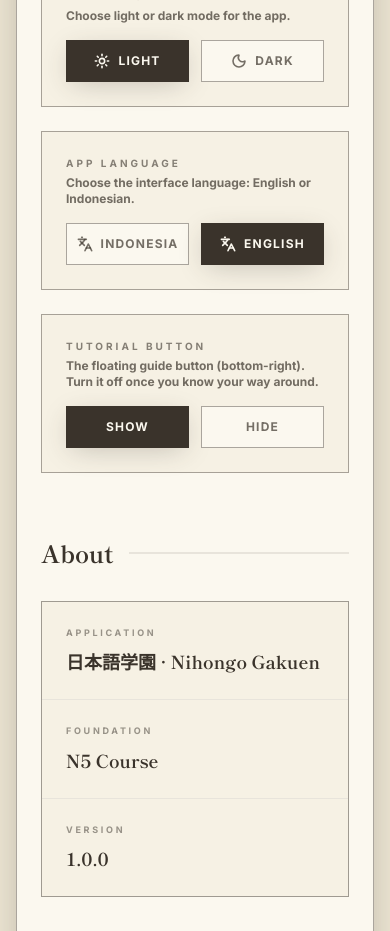
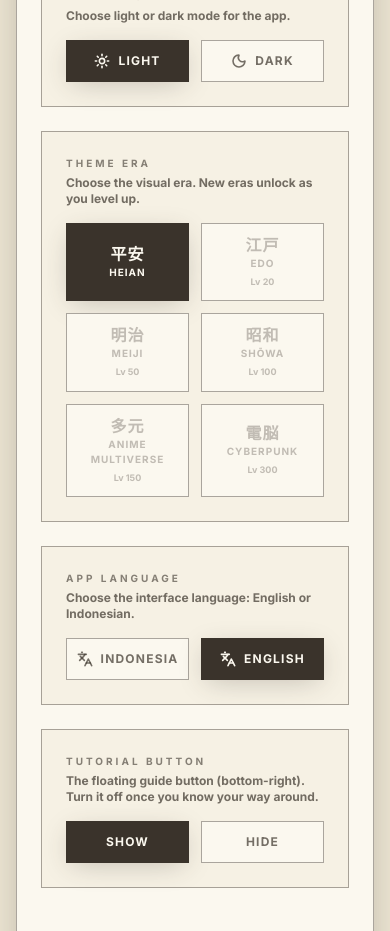
Before and after one commit to MaddLiebert/Japanese-quiz, a React (Vite) app: page /settings in a window 390 px wide. Shown: the part 6200-7131 px from the top of the page. Built offline with nearby package versions, Linux system fonts and the light colour scheme; a web font is replaced by a local one.

Commit message:
feat(theme): pemilih Era di Pengaturan (terkunci per level)

```diff
--- a/src/pages/Settings.jsx
+++ b/src/pages/Settings.jsx
@@ -4,6 +4,8 @@ import { useNavigate } from "react-router-dom";
 import { useUserStats } from "../features/progress/ProgressContext";
 import { useLanguage } from "../context/LanguageContext";
 import { useTheme } from "../context/ThemeContext";
+import { useEra } from "../features/theme/EraContext";
+import { ERAS } from "../features/theme/eras";
 import { tutorialButtonVisible } from "../features/tutorial/tutorials";
 import { DevPanel } from "../features/dev/DevPanel"; // DEV-ONLY — hapus baris ini untuk membuang panel cheat
 
@@ -11,6 +13,7 @@ export function Settings() {
   const { resetProgress, progress, setTutorialHidden } = useUserStats();
   const { language, setLanguage } = useLanguage();
   const { theme, setTheme } = useTheme();
+  const { era, setEra, unlocked } = useEra();
   const navigate = useNavigate();
   const tutorialOn = tutorialButtonVisible(progress.tutorialHidden);
 
@@ -104,6 +107,48 @@ export function Settings() {
                   >
                     <Glyph name="moon" /> {language === 'id' ? 'Gelap' : 'Dark'}
                   </button>
+                </div>
+              </div>
+
+              {/* Era Selector */}
+              <div className="border-[3px] border-sumi/20 bg-kinari p-6">
+                <label className="block text-[10px] uppercase tracking-[0.3em] font-bold text-sumi/60 mb-1">
+                  {language === 'id' ? 'Era Tema' : 'Theme Era'}
+                </label>
+                <p className="text-xs text-sumi/70 font-semibold">
+                  {language === 'id'
+                    ? 'Pilih era visual. Era baru terbuka seiring naiknya level.'
+                    : 'Choose the visual era. New eras unlock as you level up.'}
+                </p>
+                <div className="grid grid-cols-2 sm:grid-cols-3 gap-3 mt-4">
+                  {ERAS.map((e) => {
+                    const open = unlocked.some((u) => u.id === e.id);
+                    const active = era === e.id;
+                    return (
+                      <button
+                        key={e.id}
+                        type="button"
+                        disabled={!open}
+                        onClick={() => setEra(e.id)}
+                        title={open ? e.name : `${language === 'id' ? 'Buka di Lv' : 'Unlock at Lv'} ${e.minLevel}`}
+                        className={`py-3 px-3 border-[3px] font-bold text-[10px] uppercase tracking-widest flex flex-col items-center justify-center gap-1 transition-all ${
+                          active
+                            ? 'border-sumi bg-sumi text-kinari-light shadow-[3px_3px_0_0_#1a1a1a] cursor-pointer'
+                            : open
+                              ? 'border-sumi bg-kinari-light text-sumi/70 hover:text-sumi cursor-pointer'
+                              : 'border-sumi/20 bg-kinari-light text-sumi/30 cursor-not-allowed'
+                        }`}
+                      >
+                        <span className="text-base font-serif leading-none">{e.kanji}</span>
+                        <span>{e.name}</span>
+                        {!open && (
+                          <span className="text-[9px] normal-case tracking-normal">
+                            {language === 'id' ? 'Buka di Lv' : 'Lv'} {e.minLevel}
+                          </span>
+                        )}
+                      </button>
+                    );
+                  })}
                 </div>
               </div>
 
```
